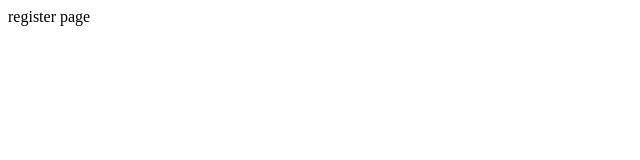
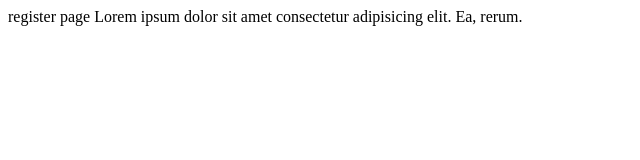
Before and after one commit to NehaSainVelo/myproject, a plain HTML site: page register.html in a window 1280 px wide. Shown: the whole page, without its empty margins (0-640 px from the left). Drawn offline with Linux system fonts and the light colour scheme.

Commit message:
third commit

```diff
--- a/register.html
+++ b/register.html
@@ -7,6 +7,7 @@
 </head>
 <body>
     register page
+    Lorem ipsum dolor sit amet consectetur adipisicing elit. Ea, rerum.
 
 </body>
 </html>
```
